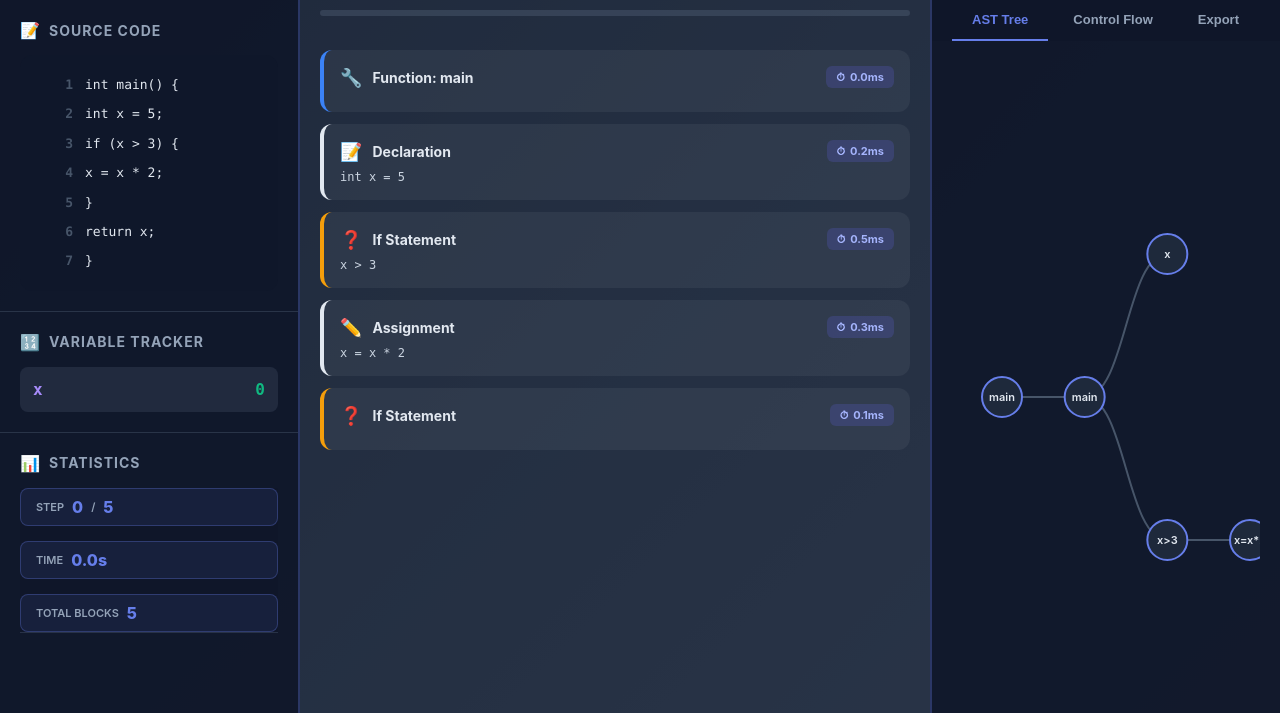
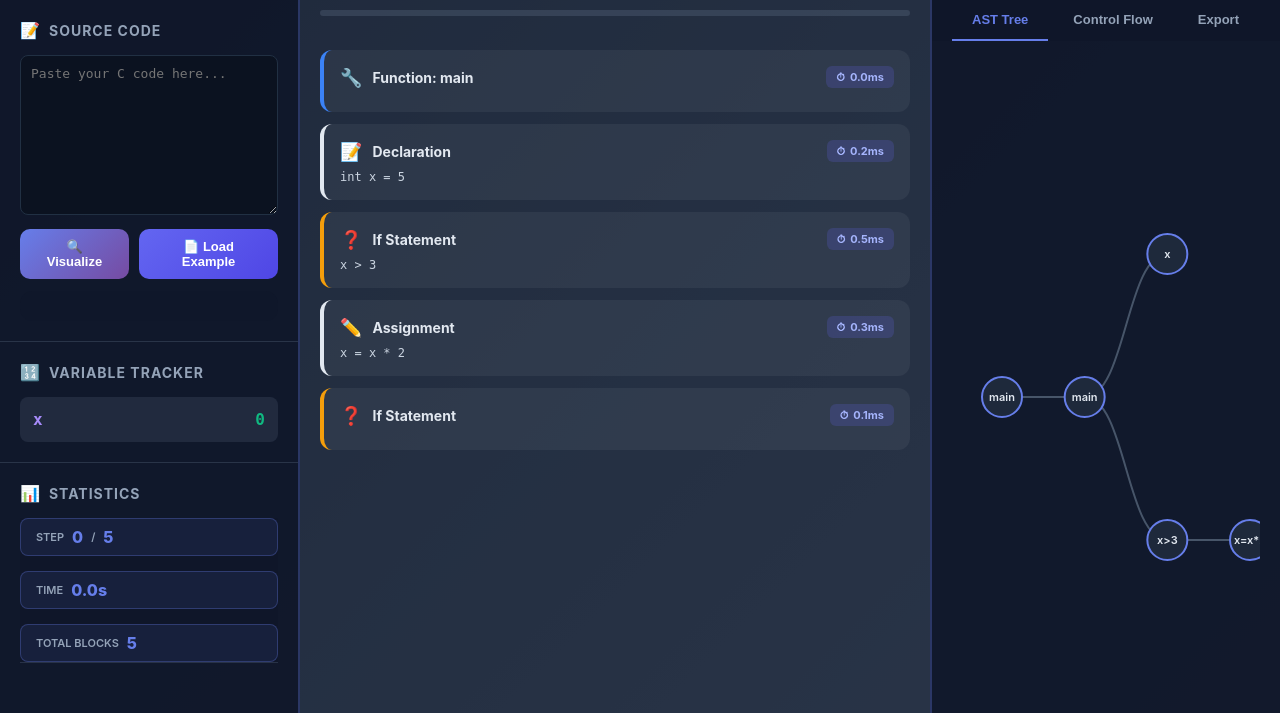
Before and after one commit to Harshavardhan-Raju/compiler_design, a Flask app: page / in a window 1280 px wide. Shown: the part 87-800 px from the top of the page. Run offline with Flask 3, Linux system fonts and the light colour scheme; some libraries are stand-ins or nearby versions.

Commit message:
bugs to fix

```diff
--- a/app1.py
+++ b/app1.py
@@ -411,39 +411,49 @@
         if not is_valid:
             return jsonify({'error': error_msg}), 400
 
-        # Run compiler to get AST
-        ast_result = run_mycc_command(['-a'], code)
-
-        if ast_result['returncode'] != 0:
-            return jsonify({'error': ast_result['stderr']}), 400
-
-        # Parse AST
+        # Run compiler to get AST (fallback gracefully if unavailable)
+        ast_data = {}
+        cfg_data = {'nodes': [], 'edges': []}
         try:
-            ast_data = json.loads(ast_result['stdout']) if ast_result['stdout'] else {}
-        except json.JSONDecodeError:
+            ast_result = run_mycc_command(['-a'], code)
+            if ast_result['returncode'] == 0 and ast_result.get('stdout'):
+                try:
+                    ast_data = json.loads(ast_result['stdout'])
+                except json.JSONDecodeError:
+                    ast_data = {}
+        except Exception:
             ast_data = {}
 
-        # Build CFG from AST
-        cfg_data = build_cfg_data(ast_data)
+        # Build CFG from AST (or placeholder if AST missing)
+        try:
+            cfg_data = build_cfg_data(ast_data)
+        except Exception:
+            cfg_data = {'nodes': [], 'edges': []}
 
-        # Run code and extract trace
-        exec_result = run_mycc_command(['-i'], code, user_input)
-        trace_data = extract_execution_trace(exec_result['stdout'], code)
+        # Run code and extract trace (fallback to heuristic on failure)
+        exec_stdout = ''
+        exec_time = 0
+        try:
+            exec_result = run_mycc_command(['-i'], code, user_input)
+            exec_stdout = exec_result.get('stdout', '')
+            exec_time = exec_result.get('execution_time', 0)
+        except Exception:
+            exec_stdout = ''
+            exec_time = 0
+
+        trace_data = extract_execution_trace(exec_stdout, code)
 
         return jsonify({
             'code': code,
             'trace': trace_data,
             'ast': build_ast_hierarchy(ast_data),
             'cfg': cfg_data,
-            'output': exec_result['stdout'],
-            'execution_time': exec_result['execution_time']
+            'output': exec_stdout,
+            'execution_time': exec_time
         })
 
     except Exception as e:
         return jsonify({'error': f'Server error: {str(e)}'}), 500
-
-
-@app.route('/visualize', methods=['POST'])
 def visualize_ast():
     """
     Generate AST visualization (legacy endpoint - kept for compatibility)
--- a/templates/index.html
+++ b/templates/index.html
@@ -680,35 +680,15 @@
                         Source Code
                     </div>
                 </div>
+                <!-- Code input: user can paste code here and click Visualize -->
+                <textarea id="code-input" placeholder="Paste your C code here..." style="width:100%; min-height:160px; padding:10px; border-radius:8px; background:#0b1220; color:#e2e8f0; border:1px solid #213043; font-family: 'Fira Code', monospace; font-size:13px; margin-bottom:10px;"></textarea>
+                <div style="display:flex; gap:10px; margin-bottom:12px;">
+                    <button class="btn btn-primary" onclick="visualizeCode()">🔍 Visualize</button>
+                    <button class="btn btn-secondary" onclick="loadExampleToEditor()">📄 Load Example</button>
+                </div>
+
                 <div class="code-viewer" id="code-viewer">
-                    <div class="code-line" data-line="1">
-                        <span class="line-number">1</span>
-                        <span class="line-content">int main() {</span>
-                    </div>
-                    <div class="code-line" data-line="2">
-                        <span class="line-number">2</span>
-                        <span class="line-content">  int x = 5;</span>
-                    </div>
-                    <div class="code-line" data-line="3">
-                        <span class="line-number">3</span>
-                        <span class="line-content">  if (x > 3) {</span>
-                    </div>
-                    <div class="code-line" data-line="4">
-                        <span class="line-number">4</span>
-                        <span class="line-content">    x = x * 2;</span>
-                    </div>
-                    <div class="code-line" data-line="5">
-                        <span class="line-number">5</span>
-                        <span class="line-content">  }</span>
-                    </div>
-                    <div class="code-line" data-line="6">
-                        <span class="line-number">6</span>
-                        <span class="line-content">  return x;</span>
-                    </div>
-                    <div class="code-line" data-line="7">
-                        <span class="line-number">7</span>
-                        <span class="line-content">}</span>
-                    </div>
+                    <!-- Rendered code lines will be loaded here by CodeSynchronizer -->
                 </div>
             </div>
 
@@ -1228,17 +1208,45 @@
                 return;
             }
 
-            // Load data
-            await loadExecutionData();
-
-            resetExecution();
+            const codeInputEl = document.getElementById('code-input');
+            const code = codeInputEl ? codeInputEl.value : '';
+
+            if (code && code.trim()) {
+                try {
+                    const resp = await fetch('/get_trace', {
+                        method: 'POST',
+                        headers: { 'Content-Type': 'application/json' },
+                        body: JSON.stringify({ code: code, input: '' })
+                    });
+
+                    const data = await resp.json();
+                    if (!resp.ok) {
+                        alert(data.error || 'Failed to visualize code');
+                        return;
+                    }
+
+                    state.traceData = data.trace || [];
+                    state.totalSteps = state.traceData.length || 0;
+                    codeSynchronizer.loadCode(data.code || code);
+                    safeRenderAST(data.ast);
+                    safeRenderCFG(data.cfg);
+                    renderExecutionBlocks(state.traceData);
+                    document.getElementById('stat-total').textContent = state.totalSteps;
+                    document.getElementById('stat-blocks').textContent = state.totalSteps;
+                    resetExecution();
+                } catch (err) {
+                    alert('Server error while generating visualization.');
+                    return;
+                }
+            } else {
+                await loadExecutionData();
+                resetExecution();
+            }
+
             state.running = true;
             state.startTime = Date.now();
             startTimer();
-
-            // Start recording if enabled
             gifExporter.startRecording();
-
             await continueExecution();
         }
 
@@ -1349,6 +1357,113 @@
         }
 
         // ==================== DATA LOADING ====================
+
+        // ==================== USER INTERACTIONS: EDITOR -> SERVER ====================
+        async function visualizeCode() {
+            const code = document.getElementById('code-input').value;
+            if (!code || !code.trim()) {
+                alert('Please enter C source code to visualize.');
+                return;
+            }
+
+            try {
+                const resp = await fetch('/get_trace', {
+                    method: 'POST',
+                    headers: { 'Content-Type': 'application/json' },
+                    body: JSON.stringify({ code: code, input: '' })
+                });
+
+                const data = await resp.json();
+
+                if (!resp.ok) {
+                    console.error('Visualization error', data);
+                    alert(data.error || 'Failed to visualize code');
+                    return;
+                }
+
+                // Update state and UI
+                state.traceData = data.trace || [];
+                state.totalSteps = state.traceData.length || 0;
+
+                // Load code into the code viewer
+                codeSynchronizer.loadCode(data.code || code);
+
+                // Render AST and CFG (use safe renderers)
+                safeRenderAST(data.ast);
+                safeRenderCFG(data.cfg);
+
+                // Render execution blocks and stats
+                renderExecutionBlocks(state.traceData);
+                document.getElementById('stat-total').textContent = state.totalSteps;
+                document.getElementById('stat-blocks').textContent = state.totalSteps;
+
+                // Reset execution state ready for play
+                resetExecution();
+
+            } catch (err) {
+                console.error('Server error:', err);
+                alert('Server error while generating visualization. See console for details.');
+            }
+        }
+
+        async function runFromEditor() {
+            const code = document.getElementById('code-input').value;
+            if (!code || !code.trim()) {
+                alert('Please enter code to run.');
+                return;
+            }
+
+            try {
+                const resp = await fetch('/compile', {
+                    method: 'POST',
+                    headers: { 'Content-Type': 'application/json' },
+                    body: JSON.stringify({ code: code, input: '' })
+                });
+
+                const res = await resp.json();
+                if (!res.success) {
+                    alert('Runtime/Error:\n' + (res.errors || res.output || JSON.stringify(res)));
+                } else {
+                    alert('Program output:\n' + (res.output || '<no output>'));
+                }
+            } catch (err) {
+                console.error(err);
+                alert('Server error while running code.');
+            }
+        }
+
+        function loadExampleToEditor() {
+            const example = `int main() {\n    int x = 5;\n    if (x > 3) {\n        x = x * 2;\n    }\n    printf("%d", x);\n    return 0;\n}`;
+            document.getElementById('code-input').value = example;
+            visualizeCode();
+        }
+
+        function safeRenderAST(ast) {
+            try {
+                if (!ast || Object.keys(ast).length === 0) {
+                    astVisualizer.render({ type: 'Program', name: 'Program', children: [] });
+                } else {
+                    astVisualizer.render(ast);
+                }
+            } catch (e) {
+                console.warn('AST render failed, falling back to empty AST', e);
+                astVisualizer.render({ type: 'Program', name: 'Program', children: [] });
+            }
+        }
+
+        function safeRenderCFG(cfg) {
+            try {
+                if (!cfg || !cfg.nodes) {
+                    cfgVisualizer.render({ nodes: [], edges: [] });
+                } else {
+                    cfgVisualizer.render(cfg);
+                }
+            } catch (e) {
+                console.warn('CFG render failed, falling back to empty CFG', e);
+                cfgVisualizer.render({ nodes: [], edges: [] });
+            }
+        }
+
         async function loadExecutionData() {
             try {
                 // Fetch from Flask backend
```
Also changed, not shown: 8 other files.
